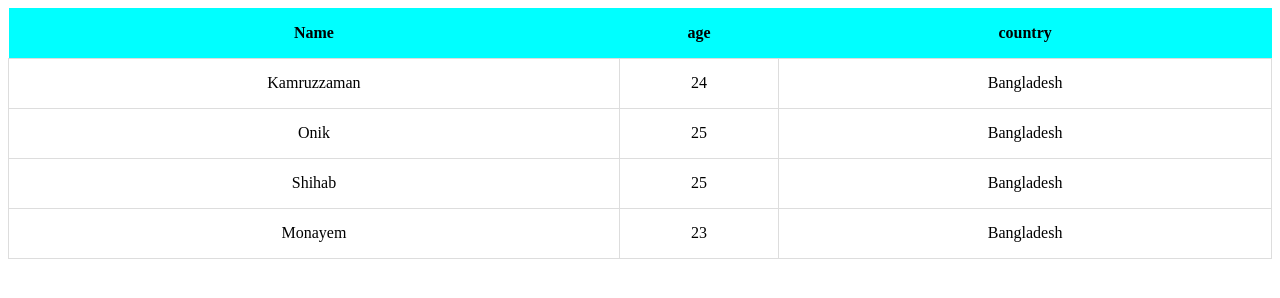
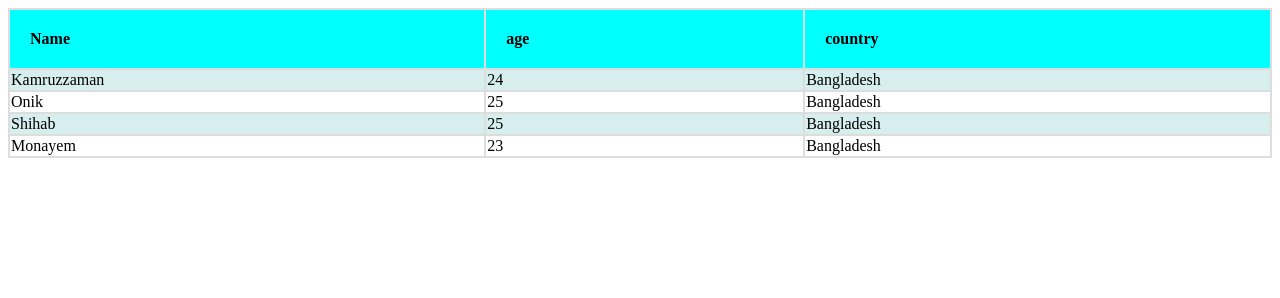
Before and after one commit to MdMonayemIslam22/Class-routine, a plain HTML site: page index.html in a window 1280 px wide. Drawn offline with Linux system fonts and the light colour scheme.

Commit message:
color added

```diff
--- a/style.css
+++ b/style.css
@@ -1,15 +1,20 @@
 .table-name {
   width: 100%;
   border-collapse: collapse;
-  height: 50%;
 }
 .table-name td {
-  text-align: center;
-  border: 1px solid#ddd;
+  text-align: left;
+  border: 2px solid#ddd;
 }
 .table-name th {
   background-color: aqua;
+  padding: 20px;
+  border: 2px solid#ddd;
+  text-align: left;
+}
+.table-name tr:nth-child(even) {
+  background-color: #d6eeee;
 }
 .table-name tr {
-  height: 50px;
+  padding: 15px;
 }
```
